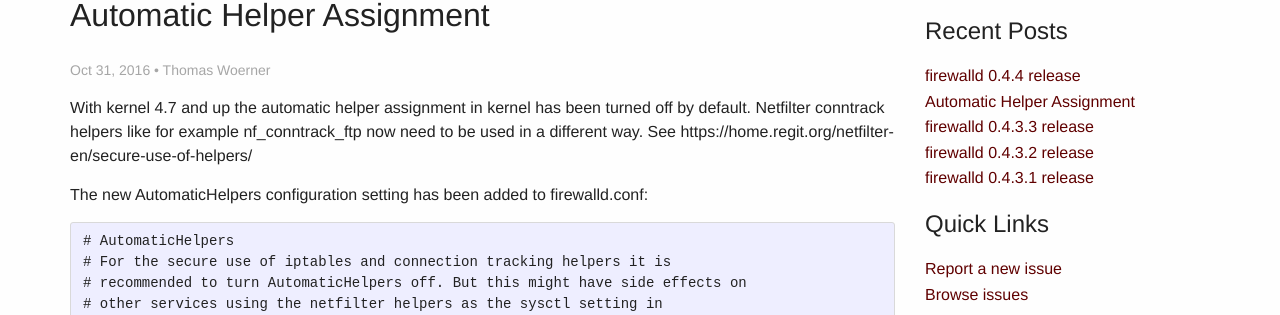
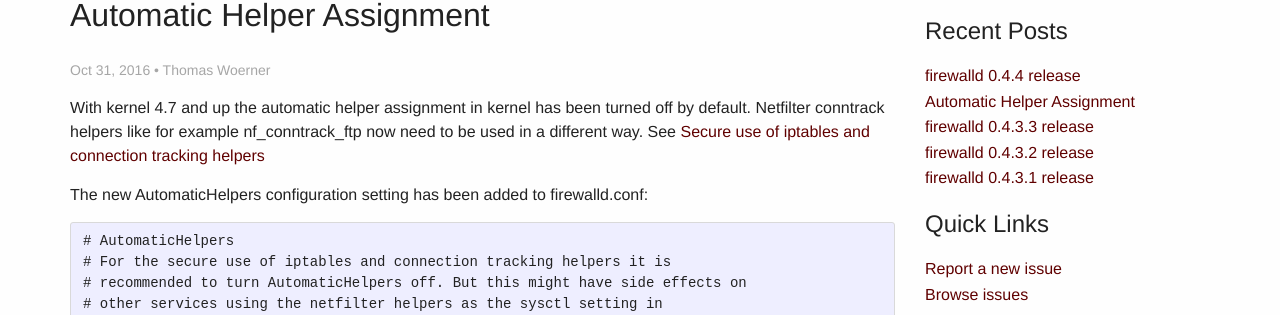
Before and after one commit to firewalld/firewalld.github.io, a Jekyll site: the page built from blog/_posts/2016-10-31-automatic-helper-assignment.md, in a window 1280 px wide. Shown: the part 310-625 px from the top of the page. Built offline with Jekyll 4.4.1, drawn with Linux system fonts in a browser that asks for light colours.

Commit message:
Update 2016-10-31-automatic-helper-assignment.md

```diff
--- a/blog/_posts/2016-10-31-automatic-helper-assignment.md
+++ b/blog/_posts/2016-10-31-automatic-helper-assignment.md
@@ -6,7 +6,7 @@
 author: Thomas Woerner
 ---
 
-With kernel 4.7 and up the automatic helper assignment in kernel has been turned off by default. Netfilter conntrack helpers like for example nf_conntrack_ftp now need to be used in a different way. See https://home.regit.org/netfilter-en/secure-use-of-helpers/
+With kernel 4.7 and up the automatic helper assignment in kernel has been turned off by default. Netfilter conntrack helpers like for example nf_conntrack_ftp now need to be used in a different way. See [Secure use of iptables and connection tracking helpers](https://home.regit.org/netfilter-en/secure-use-of-helpers/)
 
 The new AutomaticHelpers configuration setting has been added to firewalld.conf:
 
```
